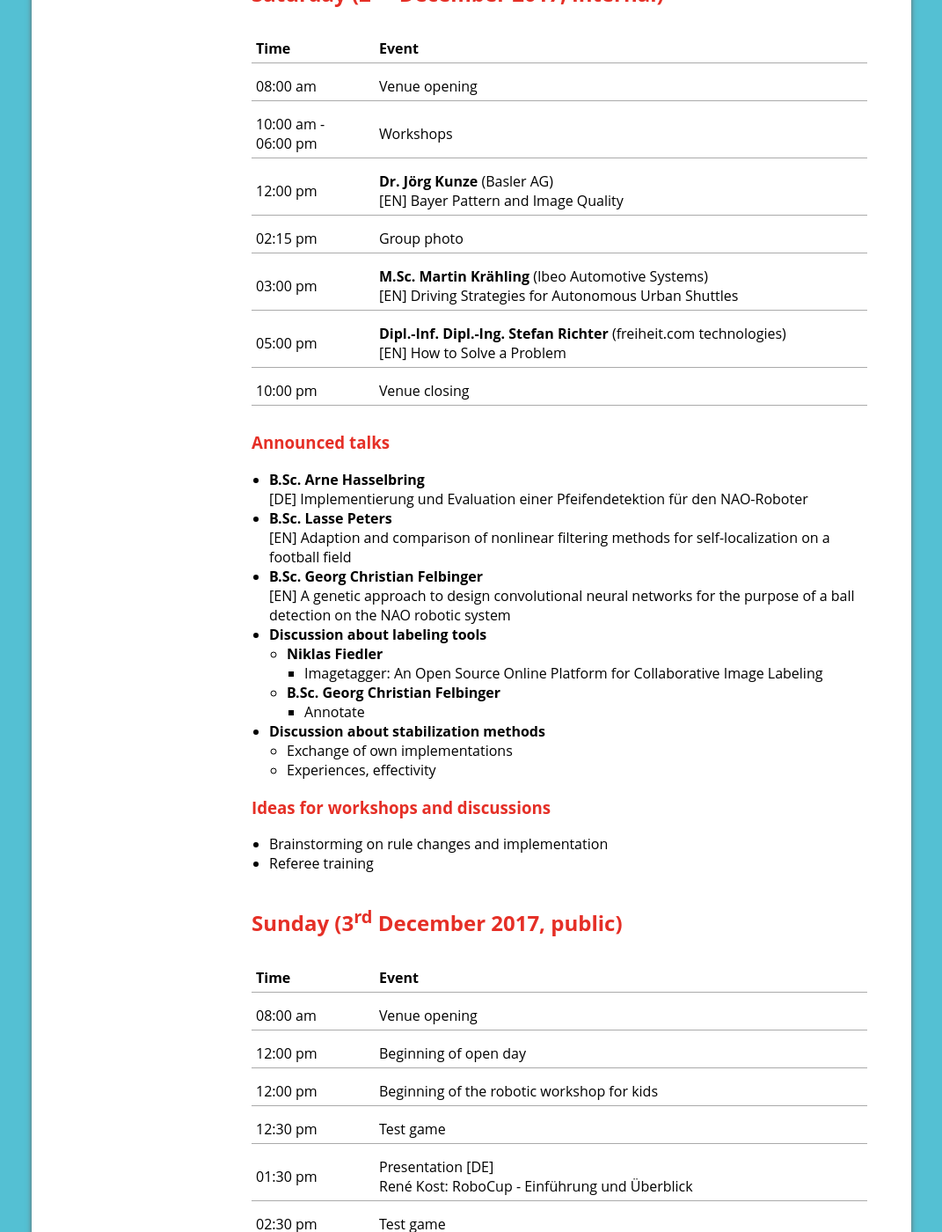
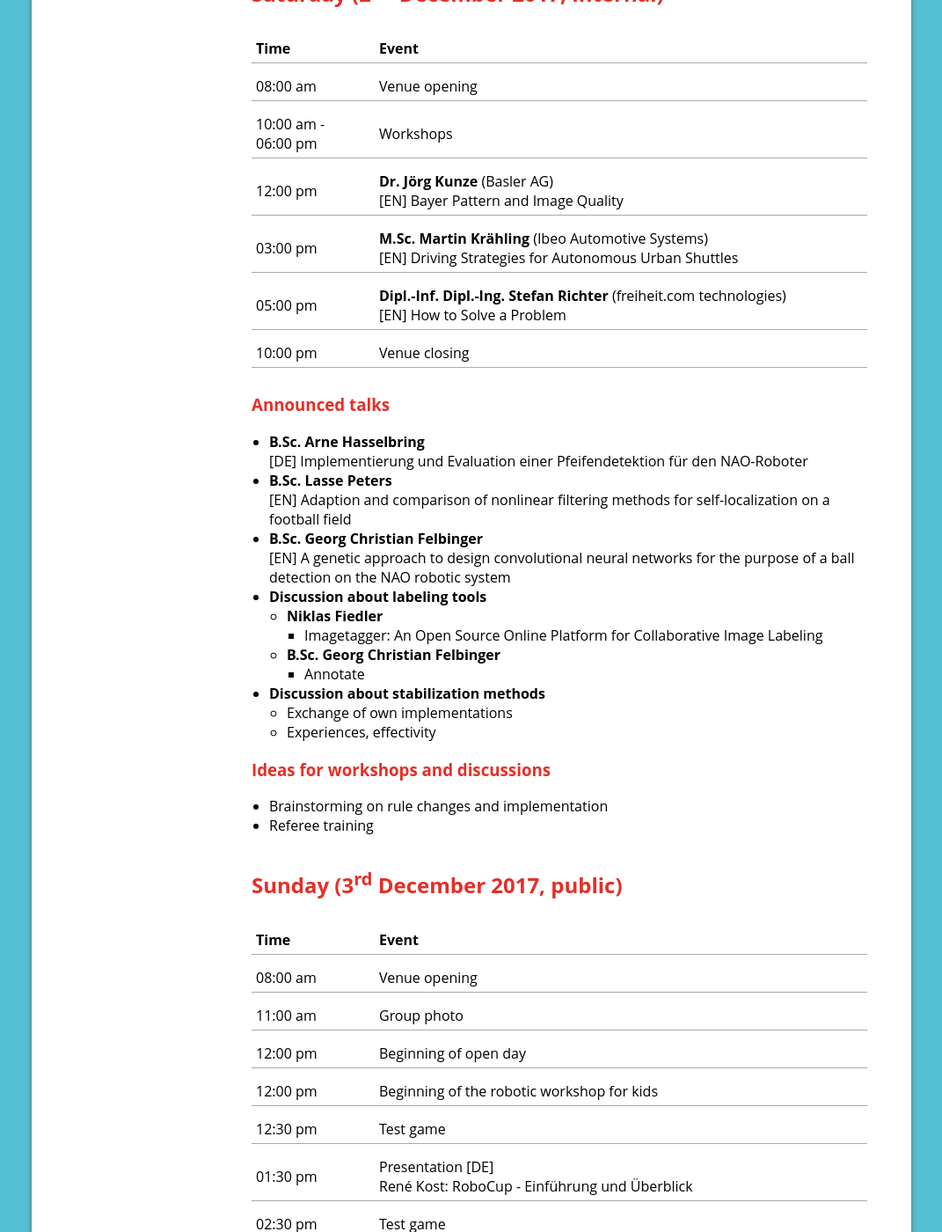
Before and after one commit to RHOrga/rhorga.github.io, a Jekyll site: the page built from 2017/en/schedule.md, in a window 1280 px wide and 1400 px high, scrolled down 684 px. Shown: the whole window at 88% size, without its empty margins (104-1175 px from the left). Built offline with Jekyll 4.4.1, drawn with Linux system fonts in a browser that asks for light colours.

Commit message:
Change group photo time to sunday

```diff
--- a/2017/en/schedule.md
+++ b/2017/en/schedule.md
@@ -19,7 +19,6 @@ layout: default-en-2017
 | 08:00 am               | Venue opening              |
 | 10:00 am -<br>06:00 pm | Workshops                  |
 | 12:00 pm               | **Dr. Jörg Kunze** (Basler AG) <br>[EN] Bayer Pattern and Image Quality |
-| 02:15 pm               | Group photo                |
 | 03:00 pm               | **M.Sc. Martin Krähling** (Ibeo Automotive Systems) <br>[EN] Driving Strategies for Autonomous Urban Shuttles |
 | 05:00 pm               | **Dipl.-Inf. Dipl.-Ing. Stefan Richter** (freiheit.com technologies) <br>[EN] How to Solve a Problem |
 | 10:00 pm               | Venue closing              |
@@ -53,6 +52,7 @@ layout: default-en-2017
 | Time     | Event                                                                                |
 | :-       | :-                                                                                   |
 | 08:00 am | Venue opening                                                                        |
+| 11:00 am | Group photo                                                                          |
 | 12:00 pm | Beginning of open day                                                                |
 | 12:00 pm | Beginning of the robotic workshop for kids                                           |
 | 12:30 pm | Test game                                                                            |
```
Also changed, not shown: 2017/de/schedule.md (+1 -1 lines).
